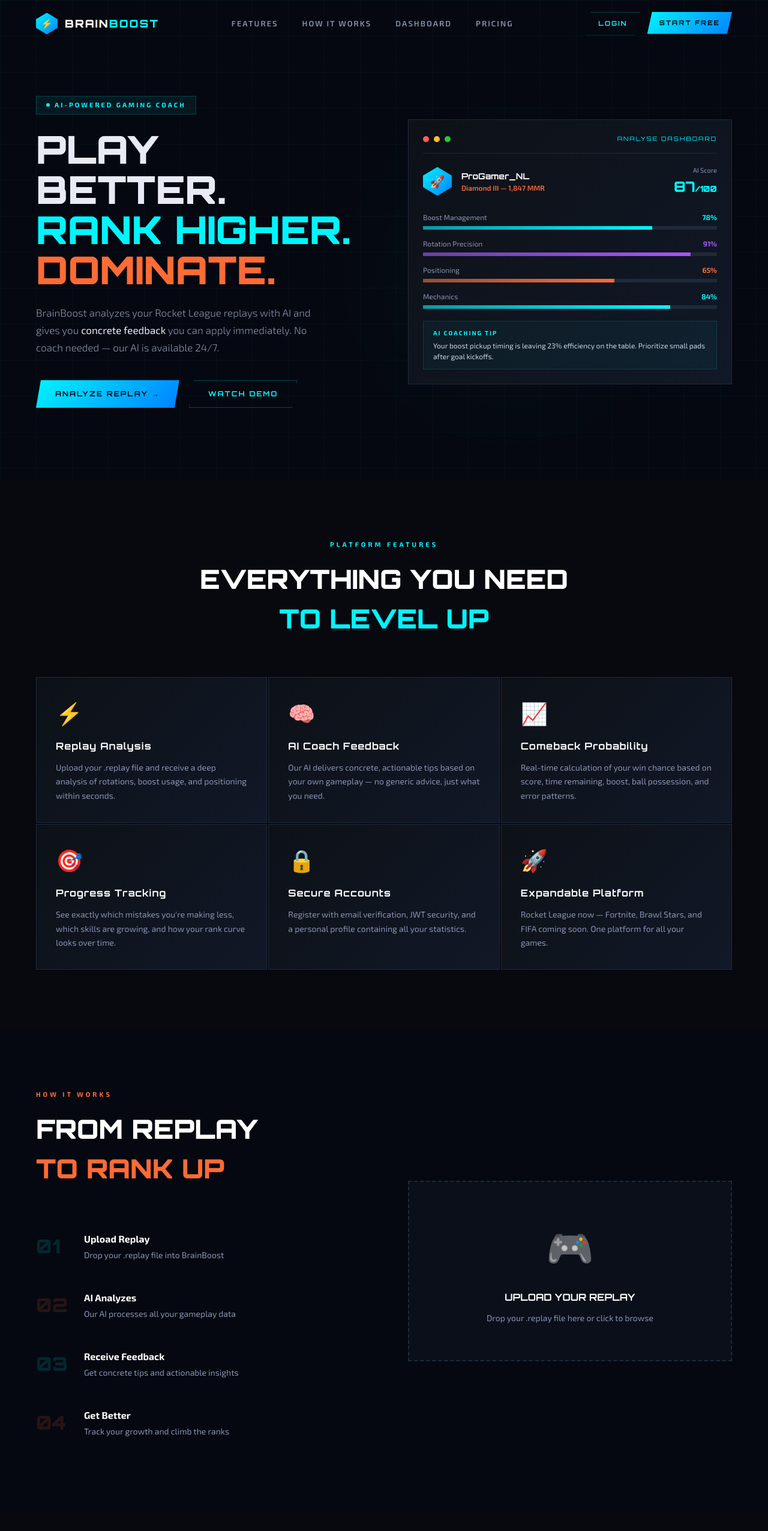
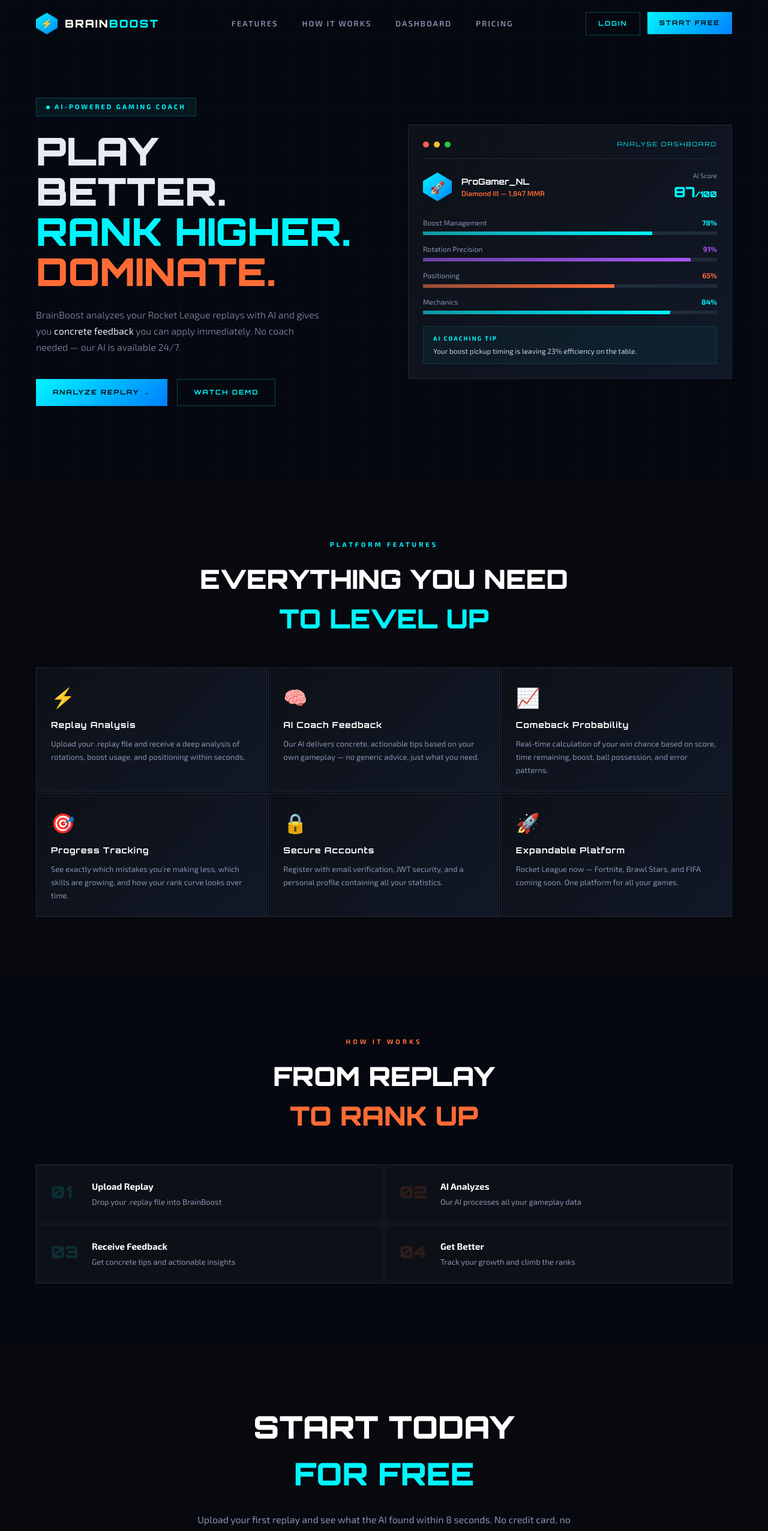
Before and after one commit to aminoukili51-wq/brainboost, a Next.js app: page / in a window 1280 px wide. Shown: the top 2553 px of the page at 60% size. Built offline with nearby package versions, Linux system fonts and the light colour scheme.

Commit message:
fix mobile responsive

```diff
--- a/app/page.jsx
+++ b/app/page.jsx
@@ -21,12 +21,19 @@
 
 export default function BrainBoost() {
   const [scrolled, setScrolled] = useState(false);
-  const [uploadHover, setUploadHover] = useState(false);
+  const [menuOpen, setMenuOpen] = useState(false);
+  const [isMobile, setIsMobile] = useState(false);
 
   useEffect(() => {
     const handleScroll = () => setScrolled(window.scrollY > 50);
+    const handleResize = () => setIsMobile(window.innerWidth < 768);
+    handleResize();
     window.addEventListener("scroll", handleScroll);
-    return () => window.removeEventListener("scroll", handleScroll);
+    window.addEventListener("resize", handleResize);
+    return () => {
+      window.removeEventListener("scroll", handleScroll);
+      window.removeEventListener("resize", handleResize);
+    };
   }, []);
 
   return (
@@ -36,59 +43,97 @@
         * { box-sizing: border-box; margin: 0; padding: 0; }
         .nav-link { color: #8892b0; text-decoration: none; font-size: 13px; font-weight: 600; letter-spacing: 2px; text-transform: uppercase; transition: color 0.2s; }
         .nav-link:hover { color: #00f5ff; }
-        .btn-primary { background: linear-gradient(135deg, #00f5ff, #0080ff); border: none; color: #050810; padding: 14px 32px; font-family: 'Orbitron', sans-serif; font-size: 12px; font-weight: 700; letter-spacing: 2px; text-transform: uppercase; cursor: pointer; clip-path: polygon(8px 0%, 100% 0%, calc(100% - 8px) 100%, 0% 100%); transition: all 0.2s; }
+        .btn-primary { background: linear-gradient(135deg, #00f5ff, #0080ff); border: none; color: #050810; padding: 14px 28px; font-family: 'Orbitron', sans-serif; font-size: 11px; font-weight: 700; letter-spacing: 2px; text-transform: uppercase; cursor: pointer; transition: all 0.2s; }
         .btn-primary:hover { transform: translateY(-2px); box-shadow: 0 8px 30px #00f5ff40; }
-        .btn-outline { background: transparent; border: 1px solid #00f5ff44; color: #00f5ff; padding: 13px 31px; font-family: 'Orbitron', sans-serif; font-size: 12px; font-weight: 700; letter-spacing: 2px; text-transform: uppercase; cursor: pointer; clip-path: polygon(8px 0%, 100% 0%, calc(100% - 8px) 100%, 0% 100%); transition: all 0.2s; }
+        .btn-outline { background: transparent; border: 1px solid #00f5ff44; color: #00f5ff; padding: 13px 27px; font-family: 'Orbitron', sans-serif; font-size: 11px; font-weight: 700; letter-spacing: 2px; text-transform: uppercase; cursor: pointer; transition: all 0.2s; }
         .btn-outline:hover { background: #00f5ff11; border-color: #00f5ff; }
-        .feature-card { background: linear-gradient(135deg, #0d1117 0%, #111827 100%); border: 1px solid #1e2a3a; padding: 32px; position: relative; overflow: hidden; transition: all 0.3s; }
+        .feature-card { background: linear-gradient(135deg, #0d1117 0%, #111827 100%); border: 1px solid #1e2a3a; padding: 24px; position: relative; overflow: hidden; transition: all 0.3s; }
         .feature-card::before { content: ''; position: absolute; top: 0; left: 0; right: 0; height: 2px; background: var(--accent); transform: scaleX(0); transition: transform 0.3s; }
         .feature-card:hover { border-color: var(--accent-dim); transform: translateY(-4px); }
         .feature-card:hover::before { transform: scaleX(1); }
-        @keyframes float { 0%, 100% { transform: translateY(0px); } 50% { transform: translateY(-12px); } }
+        @keyframes float { 0%, 100% { transform: translateY(0px); } 50% { transform: translateY(-8px); } }
         .hero-orb { animation: float 6s ease-in-out infinite; }
         .bg-grid { position: absolute; inset: 0; background-image: linear-gradient(#00f5ff08 1px, transparent 1px), linear-gradient(90deg, #00f5ff08 1px, transparent 1px); background-size: 60px 60px; pointer-events: none; }
+        .mobile-menu { display: none; flex-direction: column; gap: 16px; padding: 24px; background: #0d1117; border-bottom: 1px solid #1e2a3a; }
+        .mobile-menu.open { display: flex; }
+        @media (max-width: 768px) {
+          .desktop-nav { display: none !important; }
+          .hamburger { display: flex !important; }
+          .hero-grid { grid-template-columns: 1fr !important; gap: 40px !important; }
+          .hero-title { font-size: 40px !important; }
+          .hero-mockup { display: none !important; }
+          .features-grid { grid-template-columns: 1fr !important; }
+          .how-grid { grid-template-columns: 1fr !important; }
+          .cta-title { font-size: 36px !important; }
+          .footer-inner { flex-direction: column !important; gap: 16px !important; text-align: center !important; }
+          .hero-section { padding: 100px 20px 60px !important; }
+          .section-pad { padding: 60px 20px !important; }
+          .nav-pad { padding: 16px 20px !important; }
+          .cta-buttons { flex-direction: column !important; align-items: center !important; }
+        }
       `}</style>
 
-      <nav style={{ position: "fixed", top: 0, left: 0, right: 0, zIndex: 100, padding: "20px 60px", background: scrolled ? "rgba(5,8,16,0.95)" : "transparent", backdropFilter: scrolled ? "blur(20px)" : "none", borderBottom: scrolled ? "1px solid #1e2a3a" : "none", display: "flex", alignItems: "center", justifyContent: "space-between", transition: "all 0.3s" }}>
-        <div style={{ display: "flex", alignItems: "center", gap: 12 }}>
+      {/* NAV */}
+      <nav style={{ position: "fixed", top: 0, left: 0, right: 0, zIndex: 100, background: scrolled ? "rgba(5,8,16,0.95)" : "transparent", backdropFilter: scrolled ? "blur(20px)" : "none", borderBottom: scrolled ? "1px solid #1e2a3a" : "none", transition: "all 0.3s" }}>
+        <div className="nav-pad" style={{ padding: "20px 60px", display: "flex", alignItems: "center", justifyContent: "space-between" }}>
+          <a href="/" style={{ display: "flex", alignItems: "center", gap: 12, textDecoration: "none" }}>
             <div style={{ width: 36, height: 36, background: "linear-gradient(135deg, #00f5ff, #0080ff)", clipPath: "polygon(50% 0%, 100% 30%, 100% 70%, 50% 100%, 0% 70%, 0% 30%)", display: "flex", alignItems: "center", justifyContent: "center", fontSize: 16 }}>⚡</div>
             <span style={{ fontFamily: "'Orbitron', sans-serif", fontSize: 18, fontWeight: 900, color: "#fff", letterSpacing: 2 }}>BRAIN<span style={{ color: "#00f5ff" }}>BOOST</span></span>
-        </div>
-        <div style={{ display: "flex", gap: 40 }}>
+          </a>
+
+          {/* Desktop nav */}
+          <div className="desktop-nav" style={{ display: "flex", gap: 40 }}>
             {NAV_LINKS.map(link => <a key={link} href={`#${link.toLowerCase()}`} className="nav-link">{link}</a>)}
           </div>
-        <div style={{ display: "flex", gap: 12 }}>
+          <div className="desktop-nav" style={{ display: "flex", gap: 12 }}>
             <a href="/login"><button className="btn-outline" style={{ padding: "10px 20px", fontSize: 11 }}>Login</button></a>
             <a href="/login"><button className="btn-primary" style={{ padding: "10px 20px", fontSize: 11 }}>Start Free</button></a>
           </div>
+
+          {/* Hamburger */}
+          <button className="hamburger" onClick={() => setMenuOpen(!menuOpen)} style={{ display: "none", flexDirection: "column", gap: 5, background: "none", border: "none", cursor: "pointer", padding: 8 }}>
+            {[0,1,2].map(i => <div key={i} style={{ width: 24, height: 2, background: menuOpen ? "#00f5ff" : "#8892b0", transition: "all 0.2s" }} />)}
+          </button>
+        </div>
+
+        {/* Mobile menu */}
+        <div className={`mobile-menu ${menuOpen ? "open" : ""}`}>
+          {NAV_LINKS.map(link => <a key={link} href={`#${link.toLowerCase()}`} className="nav-link" onClick={() => setMenuOpen(false)}>{link}</a>)}
+          <div style={{ display: "flex", gap: 12, marginTop: 8 }}>
+            <a href="/login" style={{ flex: 1 }}><button className="btn-outline" style={{ width: "100%", padding: "12px" }}>Login</button></a>
+            <a href="/login" style={{ flex: 1 }}><button className="btn-primary" style={{ width: "100%", padding: "12px" }}>Start Free</button></a>
+          </div>
+        </div>
       </nav>
 
-      <section style={{ minHeight: "100vh", display: "flex", alignItems: "center", position: "relative", padding: "120px 60px 80px", overflow: "hidden" }}>
+      {/* HERO */}
+      <section className="hero-section" style={{ minHeight: "100vh", display: "flex", alignItems: "center", position: "relative", padding: "120px 60px 80px", overflow: "hidden" }}>
         <div style={{ position: "absolute", inset: 0 }}>
           <div className="bg-grid" />
-          <div style={{ position: "absolute", top: "20%", right: "10%", width: 600, height: 600, background: "radial-gradient(circle, #00f5ff0a 0%, transparent 70%)", borderRadius: "50%" }} />
+          <div style={{ position: "absolute", top: "20%", right: "10%", width: 400, height: 400, background: "radial-gradient(circle, #00f5ff0a 0%, transparent 70%)", borderRadius: "50%" }} />
         </div>
-        <div style={{ maxWidth: 1200, margin: "0 auto", width: "100%", display: "grid", gridTemplateColumns: "1fr 1fr", gap: 80, alignItems: "center", position: "relative", zIndex: 1 }}>
+        <div className="hero-grid" style={{ maxWidth: 1200, margin: "0 auto", width: "100%", display: "grid", gridTemplateColumns: "1fr 1fr", gap: 80, alignItems: "center", position: "relative", zIndex: 1 }}>
           <div>
             <div style={{ display: "inline-flex", alignItems: "center", gap: 8, background: "#00f5ff11", border: "1px solid #00f5ff33", padding: "6px 16px", marginBottom: 24, fontSize: 11, letterSpacing: 3, textTransform: "uppercase", color: "#00f5ff", fontWeight: 700 }}>
               <span style={{ width: 6, height: 6, background: "#00f5ff", borderRadius: "50%" }} />
               AI-Powered Gaming Coach
             </div>
-            <h1 style={{ fontFamily: "'Orbitron', sans-serif", fontSize: 64, fontWeight: 900, lineHeight: 1.05, marginBottom: 24 }}>
+            <h1 className="hero-title" style={{ fontFamily: "'Orbitron', sans-serif", fontSize: 64, fontWeight: 900, lineHeight: 1.05, marginBottom: 24 }}>
               PLAY BETTER.<br />
               <span style={{ color: "#00f5ff" }}>RANK HIGHER.</span><br />
               <span style={{ color: "#ff6b35" }}>DOMINATE.</span>
             </h1>
-            <p style={{ fontSize: 17, lineHeight: 1.7, color: "#8892b0", marginBottom: 40, maxWidth: 480, fontWeight: 300 }}>
+            <p style={{ fontSize: 16, lineHeight: 1.7, color: "#8892b0", marginBottom: 40, maxWidth: 480, fontWeight: 300 }}>
               BrainBoost analyzes your Rocket League replays with AI and gives you <strong style={{ color: "#e8eaf6" }}>concrete feedback</strong> you can apply immediately. No coach needed — our AI is available 24/7.
             </p>
-            <div style={{ display: "flex", gap: 16 }}>
+            <div className="cta-buttons" style={{ display: "flex", gap: 16, flexWrap: "wrap" }}>
               <a href="/coaching"><button className="btn-primary">Analyze Replay →</button></a>
               <a href="/login"><button className="btn-outline">Watch Demo</button></a>
             </div>
           </div>
 
-          <div className="hero-orb">
+          {/* Dashboard mockup — verborgen op mobiel */}
+          <div className="hero-mockup hero-orb">
             <div style={{ background: "linear-gradient(135deg, #0d1117, #111827)", border: "1px solid #1e2a3a", padding: 24 }}>
               <div style={{ display: "flex", justifyContent: "space-between", alignItems: "center", marginBottom: 20, paddingBottom: 16, borderBottom: "1px solid #1e2a3a" }}>
                 <div style={{ display: "flex", gap: 8 }}>
@@ -124,73 +169,74 @@
               ))}
               <div style={{ marginTop: 20, background: "#00f5ff0a", border: "1px solid #00f5ff22", padding: "12px 16px" }}>
                 <div style={{ fontSize: 10, color: "#00f5ff", fontWeight: 700, letterSpacing: 2, marginBottom: 4 }}>AI COACHING TIP</div>
-                <div style={{ fontSize: 12, color: "#c8d3e0", lineHeight: 1.5 }}>Your boost pickup timing is leaving 23% efficiency on the table. Prioritize small pads after goal kickoffs.</div>
+                <div style={{ fontSize: 12, color: "#c8d3e0", lineHeight: 1.5 }}>Your boost pickup timing is leaving 23% efficiency on the table.</div>
               </div>
             </div>
           </div>
         </div>
       </section>
 
-      <section id="features" style={{ padding: "100px 60px", background: "#08080f" }}>
+      {/* FEATURES */}
+      <section id="features" className="section-pad" style={{ padding: "100px 60px", background: "#08080f" }}>
         <div style={{ maxWidth: 1200, margin: "0 auto" }}>
-          <div style={{ textAlign: "center", marginBottom: 64 }}>
+          <div style={{ textAlign: "center", marginBottom: 48 }}>
             <div style={{ fontSize: 11, letterSpacing: 4, color: "#00f5ff", fontWeight: 700, textTransform: "uppercase", marginBottom: 16 }}>Platform Features</div>
-            <h2 style={{ fontFamily: "'Orbitron', sans-serif", fontSize: 44, fontWeight: 900, color: "#fff" }}>EVERYTHING YOU NEED<br /><span style={{ color: "#00f5ff" }}>TO LEVEL UP</span></h2>
+            <h2 style={{ fontFamily: "'Orbitron', sans-serif", fontSize: isMobile ? 28 : 44, fontWeight: 900, color: "#fff" }}>EVERYTHING YOU NEED<br /><span style={{ color: "#00f5ff" }}>TO LEVEL UP</span></h2>
           </div>
-          <div style={{ display: "grid", gridTemplateColumns: "repeat(3, 1fr)", gap: 2 }}>
+          <div className="features-grid" style={{ display: "grid", gridTemplateColumns: "repeat(3, 1fr)", gap: 2 }}>
             {FEATURES.map(f => (
               <div key={f.title} className="feature-card" style={{ "--accent": f.accent, "--accent-dim": f.accent + "44" }}>
-                <div style={{ fontSize: 36, marginBottom: 16 }}>{f.icon}</div>
-                <h3 style={{ fontFamily: "'Orbitron', sans-serif", fontSize: 16, fontWeight: 700, color: "#fff", marginBottom: 12, letterSpacing: 1 }}>{f.title}</h3>
-                <p style={{ fontSize: 14, color: "#8892b0", lineHeight: 1.7 }}>{f.desc}</p>
+                <div style={{ fontSize: 32, marginBottom: 12 }}>{f.icon}</div>
+                <h3 style={{ fontFamily: "'Orbitron', sans-serif", fontSize: 14, fontWeight: 700, color: "#fff", marginBottom: 10, letterSpacing: 1 }}>{f.title}</h3>
+                <p style={{ fontSize: 13, color: "#8892b0", lineHeight: 1.7 }}>{f.desc}</p>
               </div>
             ))}
           </div>
         </div>
       </section>
 
-      <section id="how-it-works" style={{ padding: "100px 60px" }}>
-        <div style={{ maxWidth: 1200, margin: "0 auto", display: "grid", gridTemplateColumns: "1fr 1fr", gap: 80, alignItems: "center" }}>
+      {/* HOW IT WORKS */}
+      <section id="how-it-works" className="section-pad" style={{ padding: "100px 60px" }}>
+        <div style={{ maxWidth: 1200, margin: "0 auto" }}>
+          <div style={{ textAlign: "center", marginBottom: 48 }}>
+            <div style={{ fontSize: 11, letterSpacing: 4, color: "#ff6b35", fontWeight: 700, textTransform: "uppercase", marginBottom: 16 }}>How It Works</div>
+            <h2 style={{ fontFamily: "'Orbitron', sans-serif", fontSize: isMobile ? 28 : 44, fontWeight: 900, color: "#fff" }}>FROM REPLAY<br /><span style={{ color: "#ff6b35" }}>TO RANK UP</span></h2>
+          </div>
+          <div className="how-grid" style={{ display: "grid", gridTemplateColumns: "repeat(2, 1fr)", gap: 2 }}>
+            {STEPS.map((s, i) => (
+              <div key={s.num} style={{ background: "#0d1117", border: "1px solid #1e2a3a", padding: 24, display: "flex", gap: 20, alignItems: "flex-start" }}>
+                <div style={{ fontFamily: "'Orbitron', sans-serif", fontSize: 28, fontWeight: 900, color: i % 2 === 0 ? "#00f5ff22" : "#ff6b3522", minWidth: 48 }}>{s.num}</div>
                 <div>
-            <div style={{ fontSize: 11, letterSpacing: 4, color: "#ff6b35", fontWeight: 700, textTransform: "uppercase", marginBottom: 16 }}>How It Works</div>
-            <h2 style={{ fontFamily: "'Orbitron', sans-serif", fontSize: 44, fontWeight: 900, color: "#fff", marginBottom: 48 }}>FROM REPLAY<br /><span style={{ color: "#ff6b35" }}>TO RANK UP</span></h2>
-            {STEPS.map((s, i) => (
-              <div key={s.num} style={{ display: "flex", gap: 24, alignItems: "flex-start", padding: "24px 0", borderBottom: "1px solid #1e2a3a11" }}>
-                <div style={{ fontFamily: "'Orbitron', sans-serif", fontSize: 32, fontWeight: 900, color: i % 2 === 0 ? "#00f5ff22" : "#ff6b3522", minWidth: 56 }}>{s.num}</div>
-                <div>
-                  <div style={{ fontSize: 16, fontWeight: 700, color: "#fff", marginBottom: 4 }}>{s.title}</div>
-                  <div style={{ fontSize: 14, color: "#8892b0" }}>{s.desc}</div>
+                  <div style={{ fontSize: 15, fontWeight: 700, color: "#fff", marginBottom: 6 }}>{s.title}</div>
+                  <div style={{ fontSize: 13, color: "#8892b0" }}>{s.desc}</div>
                 </div>
               </div>
             ))}
           </div>
-          <a href="/coaching" style={{ textDecoration: "none" }}>
-            <div onMouseEnter={() => setUploadHover(true)} onMouseLeave={() => setUploadHover(false)} style={{ border: `2px dashed ${uploadHover ? "#00f5ff88" : "#1e2a3a"}`, padding: "60px 40px", textAlign: "center", cursor: "pointer", background: uploadHover ? "#00f5ff08" : "#0a0f1a", transition: "all 0.3s" }}>
-              <div style={{ fontSize: 64, marginBottom: 24 }}>🎮</div>
-              <div style={{ fontFamily: "'Orbitron', sans-serif", fontSize: 16, fontWeight: 700, color: uploadHover ? "#00f5ff" : "#fff", marginBottom: 12 }}>UPLOAD YOUR REPLAY</div>
-              <div style={{ fontSize: 14, color: "#8892b0" }}>Drop your .replay file here or click to browse</div>
-            </div>
-          </a>
         </div>
       </section>
 
-      <section style={{ padding: "100px 60px", background: "#08080f", textAlign: "center" }}>
+      {/* CTA */}
+      <section className="section-pad" style={{ padding: "100px 60px", background: "#08080f", textAlign: "center" }}>
         <div style={{ maxWidth: 700, margin: "0 auto" }}>
-          <h2 style={{ fontFamily: "'Orbitron', sans-serif", fontSize: 52, fontWeight: 900, color: "#fff", marginBottom: 24 }}>START TODAY<br /><span style={{ color: "#00f5ff" }}>FOR FREE</span></h2>
-          <p style={{ fontSize: 17, color: "#8892b0", marginBottom: 48, lineHeight: 1.7 }}>Upload your first replay and see what the AI found within 8 seconds. No credit card, no commitment.</p>
-          <div style={{ display: "flex", gap: 16, justifyContent: "center" }}>
-            <a href="/coaching"><button className="btn-primary" style={{ fontSize: 14, padding: "18px 48px" }}>Start for Free →</button></a>
-            <a href="/login"><button className="btn-outline" style={{ fontSize: 14, padding: "18px 48px" }}>Learn More</button></a>
+          <h2 className="cta-title" style={{ fontFamily: "'Orbitron', sans-serif", fontSize: 52, fontWeight: 900, color: "#fff", marginBottom: 24 }}>START TODAY<br /><span style={{ color: "#00f5ff" }}>FOR FREE</span></h2>
+          <p style={{ fontSize: 16, color: "#8892b0", marginBottom: 40, lineHeight: 1.7 }}>Upload your first replay and see what the AI found within 8 seconds. No credit card, no commitment.</p>
+          <div className="cta-buttons" style={{ display: "flex", gap: 16, justifyContent: "center" }}>
+            <a href="/coaching"><button className="btn-primary" style={{ fontSize: 13, padding: "16px 40px" }}>Start for Free →</button></a>
+            <a href="/login"><button className="btn-outline" style={{ fontSize: 13, padding: "16px 40px" }}>Learn More</button></a>
           </div>
         </div>
       </section>
 
-      <footer style={{ padding: "48px 60px", borderTop: "1px solid #1e2a3a", display: "flex", justifyContent: "space-between", alignItems: "center" }}>
+      {/* FOOTER */}
+      <footer className="section-pad" style={{ padding: "40px 60px", borderTop: "1px solid #1e2a3a" }}>
+        <div className="footer-inner" style={{ display: "flex", justifyContent: "space-between", alignItems: "center" }}>
           <span style={{ fontFamily: "'Orbitron', sans-serif", fontSize: 14, fontWeight: 900, color: "#fff", letterSpacing: 2 }}>BRAIN<span style={{ color: "#00f5ff" }}>BOOST</span></span>
           <div style={{ fontSize: 12, color: "#8892b0" }}>© 2026 BrainBoost — AI Gaming Intelligence Platform</div>
           <div style={{ display: "flex", gap: 24 }}>
             {["Privacy", "Terms", "Contact"].map(l => <a key={l} href="#" style={{ fontSize: 12, color: "#8892b0", textDecoration: "none" }}>{l}</a>)}
           </div>
+        </div>
       </footer>
     </div>
   );
```
Lines whose indentation alone changed are shown as unchanged.
